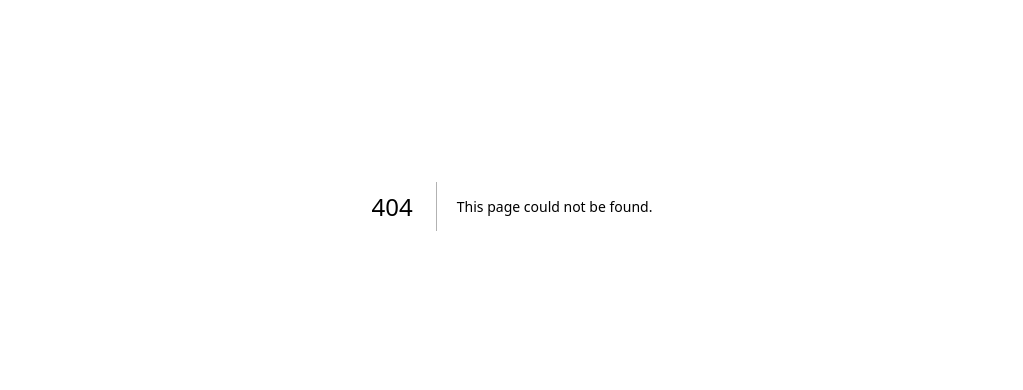
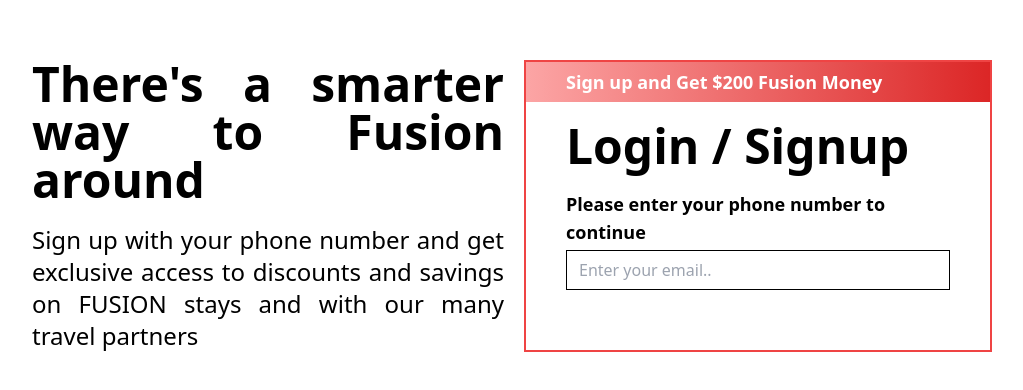
Before and after one commit to mann0777/hotel-fusion, a Next.js app: page /login in a window 1280 px wide. Before the commit this address had no page. Shown: the part 194-584 px from the top of the page, without its empty margins (128-1151 px from the left). Built offline with nearby package versions, Linux system fonts and the light colour scheme.

Commit message:
working-on-login-page-using-form

```diff
--- a/app/components/Footer.jsx
+++ b/app/components/Footer.jsx
@@ -2,7 +2,7 @@
 
 const Footer = () => {
   return (
-    <div className="h-28 flex justify-center items-center bg-gray-200 text-2xl">
+    <div className="h-20 flex justify-center items-center bg-gray-200 text-2xl">
       All rights reserved. &copy; 2024
     </div>
   )
--- a/app/components/Header1.jsx
+++ b/app/components/Header1.jsx
@@ -1,6 +1,7 @@
 import React from 'react'
 import Image from 'next/image'
 import Block from './Block'
+import Link from 'next/link'
 
 const Header1 = () => {
   return (
@@ -24,7 +25,11 @@
             height={200}
             className='w-10 h-10 rounded-full mr-5'
         />
-        <h3 className='font-bold'>Login / Signup
+        <h3 className='font-bold'>
+          <Link href="/login">
+          Login / Signup
+          </Link>
+
         </h3>
        </div>
     </div>
--- a/app/layout.js
+++ b/app/layout.js
@@ -13,16 +13,19 @@
 });
 
 export const metadata = {
-  title: "Create Next App",
-  description: "Generated by create next app",
+  title: "Fusion: India's best online hotel booking site for sanitized stays",
+  description: "Welcome to Hotel Fusion",
+  icons: {
+    icon: "/fusion-logo-.png",  // Favicon/logo path
+  },
 };
 
 export default function RootLayout({ children }) {
   return (
     <html lang="en">
-      <body
-        className={`${geistSans.variable} ${geistMono.variable} antialiased`}
-      >
+
+      <body className={`${geistSans.variable} ${geistMono.variable} antialiased`}>
+
         {children}
       </body>
     </html>
--- /dev/null
+++ b/app/login.jsx
@@ -0,0 +1,35 @@
+import Head from 'next/head'
+import React from 'react'
+
+const Login = () => {
+  return (
+    <div>
+      <Head>
+        <title>Fusion - Login</title>
+      </Head>
+      <div className='flex h-screen justify-center items-center'>
+        <div className='flex justify-center w-9/12'>
+          <div>
+            <p className='font-bold text-5xl text-justify'>There's a smarter way to Fusion around</p>
+            <p className='text-2xl mt-5 text-justify'>Sign up with your phone number and get exclusive access to
+              discounts and savings on FUSION stays and with our many travel
+              partners
+            </p>
+          </div>
+          <div className='ml-5 w-10/12 border-2 border-red-500'>
+            <p className='h-10 flex items-center px-10 bg-gradient-to-r from-red-300 to bg-red-600 text-lg font-bold text-white'>
+              Sign up and Get $200 Fusion Money
+              </p>
+              <div className='px-10'>
+                <h3 className='text-5xl font-bold my-5'>Login / Signup</h3>
+                <p className='font-bold text-lg mb-1'>Please enter your phone number to continue</p>
+                <input type='email' placeholder='Enter your email..' className='outline-none border border-black px-3 py1 w-96 h-10' />
+              </div>
+          </div>
+        </div>
+      </div>
+    </div>
+  )
+}
+
+export default Login
--- /dev/null
+++ b/app/login/page.js
@@ -0,0 +1,12 @@
+import React from 'react'
+import Login from '../login'
+
+const Page = () => {
+  return (
+    <div>
+        <Login/>
+    </div>
+  )
+}
+
+export default Page
--- a/app/page.js
+++ b/app/page.js
@@ -5,13 +5,13 @@
 import Image from 'next/image'
 import Head from 'next/head'
 import Header4 from './components/Header4'
-import Footer from './components/Footer'
+import Footer  from './components/Footer'
 
 const Page = () => {
   return (
     <div>
       <Head>
-        <title>Fusion: India's best online hotel booking site for sanatized today</title>
+        <title></title>
         <link rel='icon' href='/fusion-logo-.png'></link>
       </Head>
       <Header1/>
```
